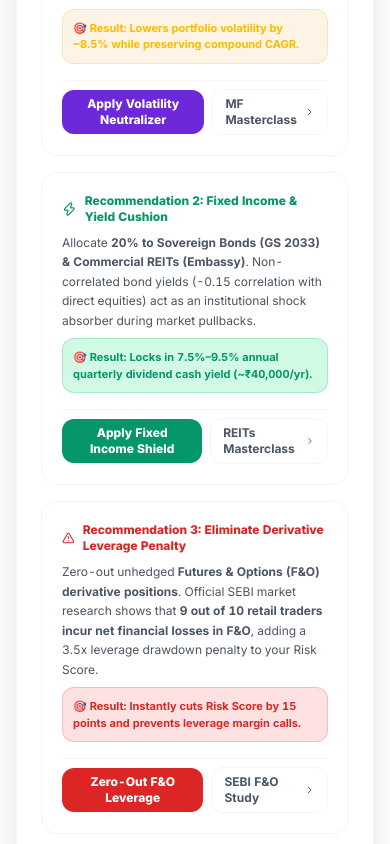
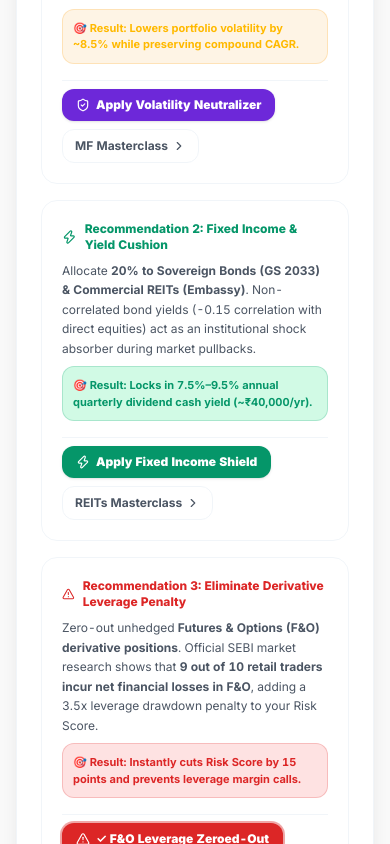
Before and after one commit to aadiitya2007/Hack_On_Tracks, a Next.js app: page /risk in a window 390 px wide. Shown: the part 3640-4484 px from the top of the page. Built offline with nearby package versions, Linux system fonts and the light colour scheme.

Commit message:
feat(risk): make Actionable Risk Reduction Plan buttons fully functional with instant strategy preset activation, toast alert, and smooth auto-scroll to the simulator

```diff
--- a/src/app/(main)/risk/page.tsx
+++ b/src/app/(main)/risk/page.tsx
@@ -213,17 +213,35 @@ export default function RiskPage() {
     return calculateMultiAssetRiskProfile(targetWeights, portfolioValue);
   }, [targetWeights, portfolioValue]);
 
+  const [appliedNotice, setAppliedNotice] = useState<string | null>(null);
+
   // Handle Strategy Preset Selection
   const applyPreset = (presetKey: string) => {
     setActiveStrategyPreset(presetKey);
+    let label = 'Current Profile';
     if (presetKey === 'current') {
       setTargetWeights({ ...initialWeights });
+      label = 'Current Profile Reset';
     } else if (presetKey === 'neutralizer') {
       setTargetWeights({ stocks: 20, mutualFunds: 40, etfs: 20, bonds: 10, reits: 10, invits: 0, fno: 0 });
+      label = 'Volatility Neutralizer Strategy Applied';
     } else if (presetKey === 'preservation') {
       setTargetWeights({ stocks: 10, mutualFunds: 20, etfs: 10, bonds: 35, reits: 15, invits: 10, fno: 0 });
+      label = 'Fixed Income Shield Strategy Applied';
     } else if (presetKey === 'balanced7') {
       setTargetWeights({ stocks: 30, mutualFunds: 25, etfs: 15, bonds: 15, reits: 10, invits: 5, fno: 0 });
+      label = '7-Domain Master Strategy Applied';
+    }
+
+    setAppliedNotice(label);
+    setTimeout(() => setAppliedNotice(null), 3000);
+
+    // Smooth scroll down to the Blueprint & Impact forecast
+    if (typeof window !== 'undefined') {
+      const blueprintElem = document.getElementById('strategy-blueprint');
+      if (blueprintElem) {
+        blueprintElem.scrollIntoView({ behavior: 'smooth', block: 'start' });
+      }
     }
   };
 
@@ -234,6 +252,17 @@ export default function RiskPage() {
       ...prev,
       [key]: Math.max(0, Math.min(100, val))
     }));
+
+    if (key === 'fno' && val === 0) {
+      setAppliedNotice('F&O Leverage Zeroed-Out: 15-Point Penalty Removed');
+      setTimeout(() => setAppliedNotice(null), 3000);
+      if (typeof window !== 'undefined') {
+        const blueprintElem = document.getElementById('strategy-blueprint');
+        if (blueprintElem) {
+          blueprintElem.scrollIntoView({ behavior: 'smooth', block: 'start' });
+        }
+      }
+    }
   };
 
   // Deltas between Current (Before) and Target (After)
@@ -801,16 +830,21 @@ export default function RiskPage() {
               </div>
             </div>
 
-            <div className="flex items-center gap-2 pt-2 border-t border-border">
+            <div className="flex flex-wrap items-center gap-2 pt-2 border-t border-border">
               <button
                 onClick={() => applyPreset('neutralizer')}
-                className="px-3 py-1.5 rounded-xl bg-accent text-white text-xs font-extrabold hover:bg-accent/90 transition-all cursor-pointer"
+                className={`px-3.5 py-2 rounded-xl text-xs font-black transition-all cursor-pointer shadow-sm flex items-center gap-1.5 ${
+                  activeStrategyPreset === 'neutralizer'
+                    ? 'bg-accent text-white ring-2 ring-accent/40 shadow-md'
+                    : 'bg-accent hover:bg-accent-hover text-white'
+                }`}
               >
-                Apply Volatility Neutralizer
+                <ShieldCheck size={14} />
+                <span>{activeStrategyPreset === 'neutralizer' ? '✓ Applied Volatility Neutralizer' : 'Apply Volatility Neutralizer'}</span>
               </button>
               <Link
                 href="/learn/mutual-funds"
-                className="px-3 py-1.5 rounded-xl bg-bg border border-border text-xs font-bold text-text-secondary hover:text-text-primary flex items-center gap-1"
+                className="px-3 py-2 rounded-xl bg-surface border border-border text-xs font-bold text-text-secondary hover:text-text-primary hover:border-accent/40 flex items-center gap-1 transition-colors"
               >
                 <span>MF Masterclass</span>
                 <ChevronRight size={14} />
@@ -833,16 +867,21 @@ export default function RiskPage() {
               </div>
             </div>
 
-            <div className="flex items-center gap-2 pt-2 border-t border-border">
+            <div className="flex flex-wrap items-center gap-2 pt-2 border-t border-border">
               <button
                 onClick={() => applyPreset('preservation')}
-                className="px-3 py-1.5 rounded-xl bg-gain text-white text-xs font-extrabold hover:bg-gain/90 transition-all cursor-pointer"
+                className={`px-3.5 py-2 rounded-xl text-xs font-black transition-all cursor-pointer shadow-sm flex items-center gap-1.5 ${
+                  activeStrategyPreset === 'preservation'
+                    ? 'bg-gain text-white ring-2 ring-gain/40 shadow-md'
+                    : 'bg-gain hover:bg-gain/90 text-white'
+                }`}
               >
-                Apply Fixed Income Shield
+                <Zap size={14} />
+                <span>{activeStrategyPreset === 'preservation' ? '✓ Applied Fixed Income Shield' : 'Apply Fixed Income Shield'}</span>
               </button>
               <Link
                 href="/learn/reits"
-                className="px-3 py-1.5 rounded-xl bg-bg border border-border text-xs font-bold text-text-secondary hover:text-text-primary flex items-center gap-1"
+                className="px-3 py-2 rounded-xl bg-surface border border-border text-xs font-bold text-text-secondary hover:text-text-primary hover:border-accent/40 flex items-center gap-1 transition-colors"
               >
                 <span>REITs Masterclass</span>
                 <ChevronRight size={14} />
@@ -865,16 +904,21 @@ export default function RiskPage() {
               </div>
             </div>
 
-            <div className="flex items-center gap-2 pt-2 border-t border-border">
+            <div className="flex flex-wrap items-center gap-2 pt-2 border-t border-border">
               <button
                 onClick={() => handleCustomWeightChange('fno', 0)}
-                className="px-3 py-1.5 rounded-xl bg-loss text-white text-xs font-extrabold hover:bg-loss/90 transition-all cursor-pointer"
+                className={`px-3.5 py-2 rounded-xl text-xs font-black transition-all cursor-pointer shadow-sm flex items-center gap-1.5 ${
+                  (targetWeights.fno || 0) === 0
+                    ? 'bg-loss text-white ring-2 ring-loss/40 shadow-md'
+                    : 'bg-loss hover:bg-loss/90 text-white'
+                }`}
               >
-                Zero-Out F&O Leverage
+                <AlertTriangle size={14} />
+                <span>{(targetWeights.fno || 0) === 0 ? '✓ F&O Leverage Zeroed-Out' : 'Zero-Out F&O Leverage'}</span>
               </button>
               <Link
                 href="/learn/futures-options"
-                className="px-3 py-1.5 rounded-xl bg-bg border border-border text-xs font-bold text-text-secondary hover:text-text-primary flex items-center gap-1"
+                className="px-3 py-2 rounded-xl bg-surface border border-border text-xs font-bold text-text-secondary hover:text-text-primary hover:border-accent/40 flex items-center gap-1 transition-colors"
               >
                 <span>SEBI F&O Study</span>
                 <ChevronRight size={14} />
@@ -897,11 +941,12 @@ export default function RiskPage() {
               </div>
             </div>
 
-            <div className="flex items-center gap-2 pt-2 border-t border-border">
+            <div className="flex flex-wrap items-center gap-2 pt-2 border-t border-border">
               <Link
                 href="/accounts"
-                className="px-3 py-1.5 rounded-xl bg-accent text-white text-xs font-extrabold hover:bg-accent/90 transition-all cursor-pointer flex items-center gap-1"
+                className="px-3.5 py-2 rounded-xl bg-accent hover:bg-accent-hover text-white text-xs font-black transition-all cursor-pointer flex items-center gap-1.5 shadow-sm"
               >
+                <Layers size={14} />
                 <span>Audit Multi-Broker Accounts</span>
                 <ChevronRight size={14} />
               </Link>
@@ -912,7 +957,27 @@ export default function RiskPage() {
       </div>
 
       {/* SECTION 5: INTERACTIVE STRATEGY REBALANCER & PERSONAL CHOICE CARDS */}
-      <div className="card p-6 md:p-8 bg-surface border border-border rounded-3xl space-y-8 shadow-xl">
+      <div id="strategy-blueprint" className="card p-6 md:p-8 bg-surface border border-border rounded-3xl space-y-8 shadow-xl scroll-mt-20 relative">
+        {/* Applied Strategy Feedback Toast */}
+        <AnimatePresence>
+          {appliedNotice && (
+            <motion.div
+              initial={{ opacity: 0, y: -10, scale: 0.95 }}
+              animate={{ opacity: 1, y: 0, scale: 1 }}
+              exit={{ opacity: 0, y: -10, scale: 0.95 }}
+              className="p-3.5 rounded-2xl bg-gradient-to-r from-accent/20 via-accent-bg to-accent/10 border-2 border-accent text-text-primary text-xs font-black flex items-center justify-between shadow-lg"
+            >
+              <div className="flex items-center gap-2">
+                <Sparkles size={16} className="text-accent animate-spin" />
+                <span>⚡ {appliedNotice}</span>
+              </div>
+              <span className="text-[10px] font-extrabold uppercase px-2 py-0.5 rounded-full bg-accent text-white">
+                Active in Simulator
+              </span>
+            </motion.div>
+          )}
+        </AnimatePresence>
+
         <div className="flex flex-col sm:flex-row justify-between sm:items-center gap-4 pb-4 border-b border-border">
           <div>
             <h2 className="text-xl sm:text-2xl font-black text-text-primary flex items-center gap-2.5">
```
